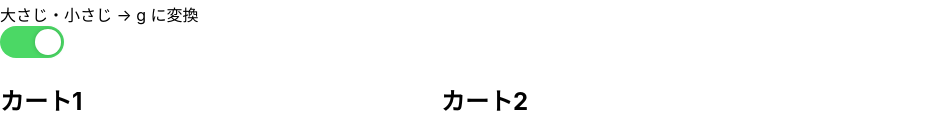
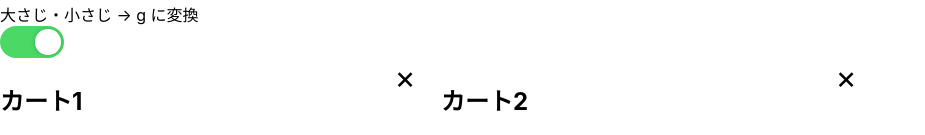
Before and after one commit to shimmen3141/calcart, a React (Create React App) app: page / in a window 1280 px wide. Shown: the part 225-360 px from the top of the page, without its empty margins (0-925 px from the left). Built offline with nearby package versions, Linux system fonts and the light colour scheme.

Commit message:
add:CloseButtonを追加

```diff
--- a/src/components/Cart/Cart.js
+++ b/src/components/Cart/Cart.js
@@ -1,6 +1,6 @@
 import React from "react";
 import useCart from "./useCart";
-import { InputFormatTag } from "../index";
+import { InputFormatTag, CloseButton } from "../index";
 
 const Cart = React.memo(
   ({
@@ -33,8 +33,9 @@ const Cart = React.memo(
     console.log(`Cart${cartNumber}`);
 
     return (
-      <div>
+      <div style={{position: "relative"}}>
         <h2>カート{cartNumber + 1} </h2>
+        <CloseButton onClick={handleRemove} disabled={isLastCart()} />
         <InputFormatTag inputFormat={inputFormat} />
         <div>材料リストを入力：</div>
         <textarea
@@ -46,9 +47,6 @@ const Cart = React.memo(
         />
         <div>
           <button onClick={handleClear}>クリア</button>
-          <button onClick={handleRemove} disabled={isLastCart()}>
-            ×
-          </button>
         </div>
         <div>カート台数：</div>
         <input
--- /dev/null
+++ b/src/components/common/CloseButton/CloseButton.css
@@ -0,0 +1,20 @@
+.closeButton {
+  font-size: 32px;
+  border-radius: 50%;
+  position: absolute;
+  display: flex;
+  justify-content: center;
+  align-items: center;
+  width: 2rem;
+  height: 2rem;
+  top: 0;
+  right: 0;
+
+  cursor: pointer;
+  transition: 0.3s all;
+
+  &:hover {
+    background-color: #ff0000;
+    color: #fff;
+  }
+}
--- /dev/null
+++ b/src/components/common/CloseButton/CloseButton.js
@@ -0,0 +1,11 @@
+import "./CloseButton.css";
+
+const CloseButton = ({ onClick, disabled }) => {
+  return (
+    <div className="closeButton" onClick={onClick} disabled={disabled}>
+      ×
+    </div>
+  );
+};
+
+export default CloseButton;
--- a/src/components/index.js
+++ b/src/components/index.js
@@ -6,6 +6,7 @@ export { default as CopyButton } from "./CopyButton/CopyButton";
 export { default as InputFormatTag } from "./InputFormatTag/InputFormatTag";
 
 // components/common
+export { default as CloseButton } from "./common/CloseButton/CloseButton";
 export { default as ToggleSwitch } from "./common/ToggleSwitch/ToggleSwitch";
 export { default as Modal } from "./common/Modal/Modal";
 
```
